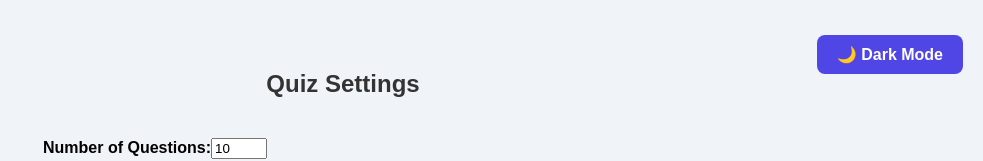
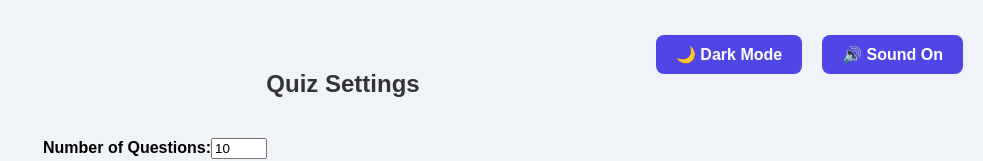
Before and after one commit to Arquid/quiz-game-app, a React (Vite) app: page / in a window 1280 px wide. Shown: the top 161 px of the page, without its empty margins (297-1280 px from the left). Built offline with nearby package versions, Linux system fonts and the light colour scheme; no server answers.

Commit message:
Sound effects added

```diff
--- a/src/App.jsx
+++ b/src/App.jsx
@@ -1,18 +1,30 @@
 import React, { useState } from "react";
 import Quiz from "./components/Quiz";
+import { setMuted } from "./utils/sound";
 import "./stylesheets/app.scss";
 
 function App() {
   const [darkMode, setDarkMode] = useState(false);
+  const [isMuted, setIsMuted] = useState(false);
+
+  const toggleMute = () => {
+    setIsMuted((prev) => {
+      const next = !prev;
+      setMuted(next);
+      return next;
+    });
+  };
 
   return (
     <div className={`app ${darkMode ? "dark" : ""}`}>
-      <button
-        className="theme-toggle"
-        onClick={() => setDarkMode((prev) => !prev)}
-      >
-        {darkMode ? "☀️ Light Mode" : "🌙 Dark Mode"}
-      </button>
+      <div className="app-controls">
+        <button className="theme-toggle" onClick={() => setDarkMode((prev) => !prev)}>
+          {darkMode ? "☀️ Light Mode" : "🌙 Dark Mode"}
+        </button>
+        <button className={`mute-toggle ${isMuted ? "muted" : ""}`} onClick={toggleMute}>
+          {isMuted ? "🔇 Muted" : "🔊 Sound On"}
+        </button>
+      </div>
       <Quiz />
     </div>
   );
--- a/src/components/Quiz.jsx
+++ b/src/components/Quiz.jsx
@@ -6,6 +6,7 @@ import Result from "./Result";
 import Settings from "./Settings";
 import Progress from "./Progress";
 import "../stylesheets/quiz.scss";
+import { playCorrectSound, playWrongSound } from "../utils/sound";
 
 const shuffle = (array) => {
   const arr = [...array];
@@ -41,6 +42,8 @@ function Quiz() {
     } else if (isCorrect) {
       setScore((prev) => prev + 1);
     }
+
+    isCorrect ? playCorrectSound() : playWrongSound();
 
     setShowAnswer(true);
     setIsPaused(true);
--- a/src/stylesheets/app.scss
+++ b/src/stylesheets/app.scss
@@ -11,10 +11,17 @@ body {
   transition: background-color 0.3s;
 }
 
-.theme-toggle {
+.app-controls {
   position: fixed;
   top: 20px;
   right: 20px;
+  display: flex;
+  gap: 10px;
+  z-index: 10;
+}
+
+.theme-toggle,
+.mute-toggle {
   background-color: #4f46e5;
   color: #fff;
   border: none;
@@ -22,7 +29,10 @@ body {
   padding: 10px 20px;
   font-weight: bold;
   cursor: pointer;
-  z-index: 10;
+}
+
+.mute-toggle.muted {
+  background-color: #555;
 }
 
 .app.dark {
--- /dev/null
+++ b/src/utils/sound.js
@@ -0,0 +1,44 @@
+let audioContext = null;
+let muted = false;
+
+function getAudioContext() {
+  if (!audioContext) {
+    audioContext = new (window.AudioContext || window.webkitAudioContext)();
+  }
+  if (audioContext.state === "suspended") {
+    audioContext.resume();
+  }
+  return audioContext;
+}
+
+function playTone(frequency, duration, type = "sine") {
+  if (muted) return;
+
+  const ctx = getAudioContext();
+  const oscillator = ctx.createOscillator();
+  const gainNode = ctx.createGain();
+
+  oscillator.type = type;
+  oscillator.frequency.value = frequency;
+  gainNode.gain.setValueAtTime(0.15, ctx.currentTime);
+  gainNode.gain.exponentialRampToValueAtTime(0.001, ctx.currentTime + duration);
+
+  oscillator.connect(gainNode);
+  gainNode.connect(ctx.destination);
+
+  oscillator.start();
+  oscillator.stop(ctx.currentTime + duration);
+}
+
+export function setMuted(value) {
+  muted = value;
+}
+
+export function playCorrectSound() {
+  playTone(880, 0.15);
+  setTimeout(() => playTone(1174.66, 0.2), 100);
+}
+
+export function playWrongSound() {
+  playTone(200, 0.3, "sawtooth");
+}
```
